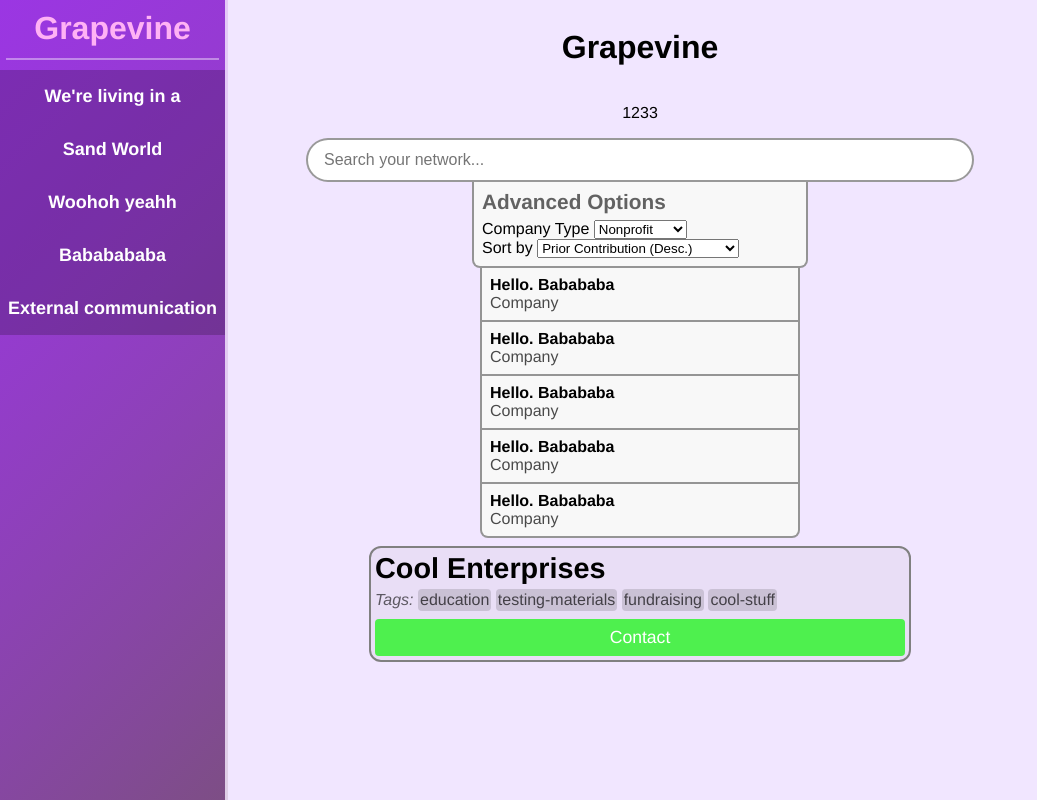
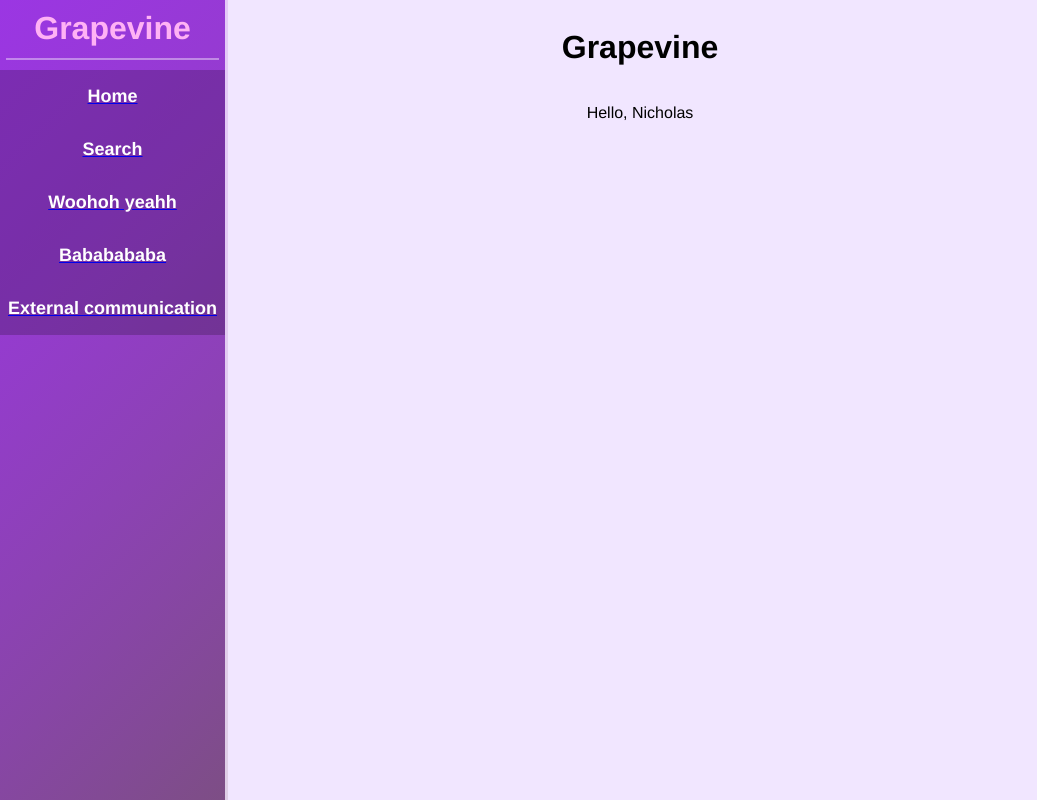
Before and after one commit to one-some/Grapevine, a SvelteKit app: page / in a window 1280 px wide. Shown: the whole page, without its empty margins (0-1037 px from the left). Built offline with nearby package versions, Linux system fonts and the light colour scheme.

Commit message:
Reorganization and homepage

```diff
--- /dev/null
+++ b/src/routes/+layout.svelte
@@ -0,0 +1,33 @@
+<script lang="ts">
+    import SideBar from "./SideBar.svelte"
+</script>
+
+<page>
+    <h1>Grapevine</h1>
+    <SideBar />
+    <slot />
+</page>
+
+
+
+<style>
+    :global(:root) {
+        --accent-1: #6b2a99;
+        --accent0: #9b36e3;
+        --accent1: #903eca;
+        --bg: #f1e6ff;
+    }
+
+    :global(body) {
+        /* Slightly cool and dark background color */
+        background-color: var(--bg);
+    }
+
+    page {
+        display: flex;
+        flex-direction: column;
+        align-items: center;
+
+        font-family: helvetica;
+    }
+</style>
--- a/src/routes/+page.svelte
+++ b/src/routes/+page.svelte
@@ -1,40 +1 @@
-<script lang="ts">
-    import SearchBar from "./SearchBar.svelte"
-    import SideBar from "./SideBar.svelte"
-    import PartnerCard from "$lib/PartnerCard.svelte"
-
-    import type { PageData } from "./$types";
-    export let data: PageData;
-</script>
-
-<page>
-    <h1>Grapevine</h1>
-
-    <p>{data.hello}</p>
-
-    <SearchBar />
-    <SideBar />
-    <PartnerCard />
-</page>
-
-<style>
-    :global(:root) {
-        --accent-1: #6b2a99;
-        --accent0: #9b36e3;
-        --accent1: #903eca;
-        --bg: #f1e6ff;
-    }
-
-    :global(body) {
-        /* Slightly cool and dark background color */
-        background-color: var(--bg);
-    }
-
-    page {
-        display: flex;
-        flex-direction: column;
-        align-items: center;
-
-        font-family: helvetica;
-    }
-</style>
+<p>Hello, Nicholas</p>
--- a/src/routes/SideBar.svelte
+++ b/src/routes/SideBar.svelte
@@ -8,8 +8,8 @@
 
     <hr>
 
-    <SidebarButton text="We're living in a" />
-    <SidebarButton text="Sand World" />
+    <SidebarButton text="Home" link="/" />
+    <SidebarButton text="Search" link="/search" />
     <SidebarButton text="Woohoh yeahh" />
     <SidebarButton text="Bababababa" />
     <SidebarButton text="External communication" />
--- a/src/routes/SidebarButton.svelte
+++ b/src/routes/SidebarButton.svelte
@@ -1,11 +1,13 @@
 <script lang="ts">
     export let text;
+    export let link = '/';
 </script>
 
-<sidebar-button>
-{text}
-</sidebar-button>
-
+<a href={link}>
+    <sidebar-button>
+    {text}
+    </sidebar-button>
+</a>
 <style>
     sidebar-button {
         display: flex;
```
Also changed, not shown: src/routes/search/+page.svelte (added, +13 -0 lines), src/routes/search/api/search.json/+server.ts (renamed from src/routes/api/search.json/+server.ts).
